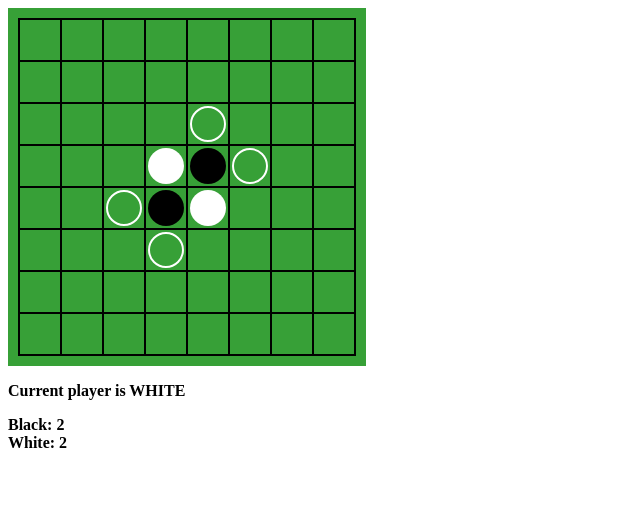
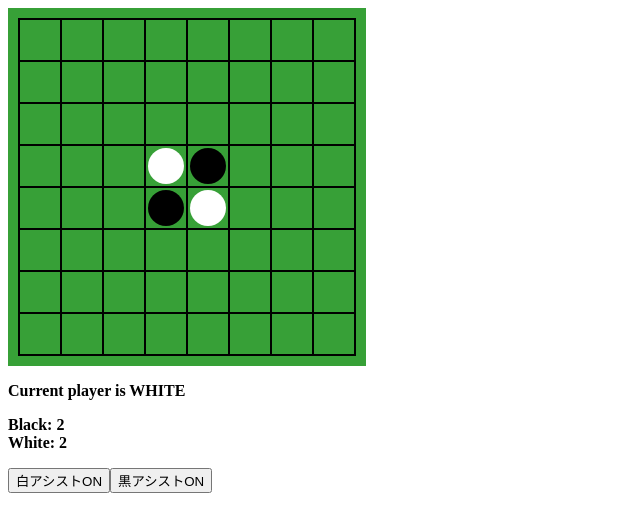
Before and after one commit to foolish-pine/react-othello, a React (Create React App) app: page / in a window 1280 px wide. Shown: the top 532 px of the page, without its empty margins (0-640 px from the left). Built offline with nearby package versions, Linux system fonts and the light colour scheme; what emotion-reset would draw is missing.

Commit message:
[add] アシストのオン・オフ切替機能追加

```diff
--- a/src/App.tsx
+++ b/src/App.tsx
@@ -30,6 +30,14 @@ export const App = () => {
       ? setCurrentPlayer("black")
       : setCurrentPlayer("white");
   };
+
+  //白プレイヤーのアシストのON・OFF
+  const [isWhiteAssistModeOn, setIsWhiteAssistModeOn] =
+    useState<boolean>(false);
+
+  //黒プレイヤーのアシストのON・OFF
+  const [isBlackAssistModeOn, setIsBlackAssistModeOn] =
+    useState<boolean>(false);
 
   // 石が置かれたマスの左横を調査し、挟んだ相手の石の位置を配列に格納して返す
   const filterReversibleStonesLeft = (
@@ -428,9 +436,17 @@ export const App = () => {
         currentPlayer={currentPlayer}
         onClickSquare={onClickSquare}
         squaresSelectableStatus={squaresSelectableStatus}
+        isWhiteAssistModeOn={isWhiteAssistModeOn}
+        isBlackAssistModeOn={isBlackAssistModeOn}
       />
       <CurrentPlayer currentPlayer={currentPlayer} />
       <Score boardStatus={boardStatus} />
+      <button onClick={() => setIsWhiteAssistModeOn(!isWhiteAssistModeOn)}>
+        {isWhiteAssistModeOn ? "白アシストOFF" : "白アシストON"}
+      </button>
+      <button onClick={() => setIsBlackAssistModeOn(!isBlackAssistModeOn)}>
+        {isBlackAssistModeOn ? "黒アシストOFF" : "黒アシストON"}
+      </button>
     </>
   );
 };
--- a/src/components/Board.tsx
+++ b/src/components/Board.tsx
@@ -2,7 +2,7 @@
 import { css } from "@emotion/react";
 import { VFC } from "react";
 import { StoneSquare } from "src/components//StoneSquare";
-import { CircleSquare } from "src/components/CircleSquare";
+import { SelectableSquare } from "src/components/SelectableSquare";
 import { Square } from "src/components/Square";
 import { BoardStatus } from "src/types/BoardStatus";
 import { StoneColor } from "src/types/StoneColor";
@@ -12,6 +12,8 @@ type Props = {
   currentPlayer: StoneColor;
   onClickSquare: (newStoneRow: number, newStoneCol: number) => void;
   squaresSelectableStatus: boolean[][];
+  isWhiteAssistModeOn: boolean;
+  isBlackAssistModeOn: boolean;
 };
 
 export const Board: VFC<Props> = ({
@@ -19,6 +21,8 @@ export const Board: VFC<Props> = ({
   currentPlayer,
   onClickSquare,
   squaresSelectableStatus,
+  isWhiteAssistModeOn,
+  isBlackAssistModeOn,
 }) => {
   return (
     <div css={boardWrapperStyle}>
@@ -33,10 +37,20 @@ export const Board: VFC<Props> = ({
                   return (
                     <StoneSquare stoneColor={squareStatus} key={`${i}-${j}`} />
                   );
-                } else if (isSquareSelectable) {
+                } else if (isSquareSelectable && currentPlayer === "white") {
                   return (
-                    <CircleSquare
-                      currentPlayer={currentPlayer}
+                    <SelectableSquare
+                      currentPlayer="white"
+                      isCircleShow={isWhiteAssistModeOn}
+                      onClickSquare={() => onClickSquare(i, j)}
+                      key={`${i}-${j}`}
+                    />
+                  );
+                } else if (isSquareSelectable && currentPlayer === "black") {
+                  return (
+                    <SelectableSquare
+                      currentPlayer="black"
+                      isCircleShow={isBlackAssistModeOn}
                       onClickSquare={() => onClickSquare(i, j)}
                       key={`${i}-${j}`}
                     />
--- a/src/components/CircleSquare.tsx
+++ b/src/components/SelectableSquare.tsx
@@ -6,13 +6,18 @@ import { Square } from "src/components/Square";
 
 type Props = {
   currentPlayer: StoneColor;
+  isCircleShow: boolean;
   onClickSquare: () => void;
 };
 
-export const CircleSquare: VFC<Props> = ({ currentPlayer, onClickSquare }) => {
+export const SelectableSquare: VFC<Props> = ({
+  currentPlayer,
+  isCircleShow,
+  onClickSquare,
+}) => {
   return (
     <Square onClickSquare={onClickSquare}>
-      <span css={circleStyle(currentPlayer)}></span>
+      {isCircleShow && <span css={circleStyle(currentPlayer)}></span>}
     </Square>
   );
 };
```
